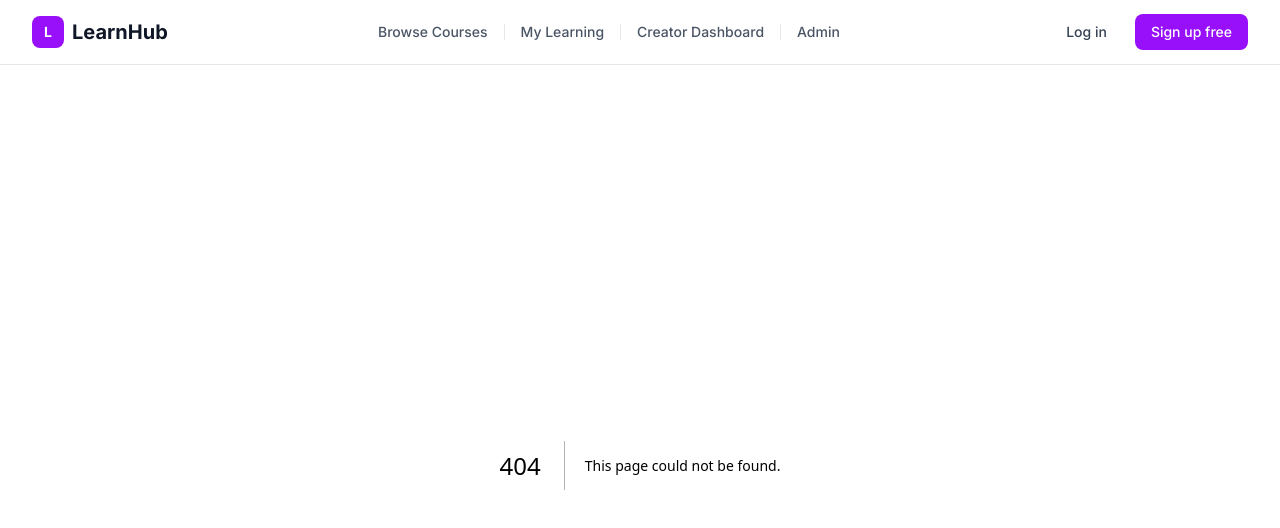
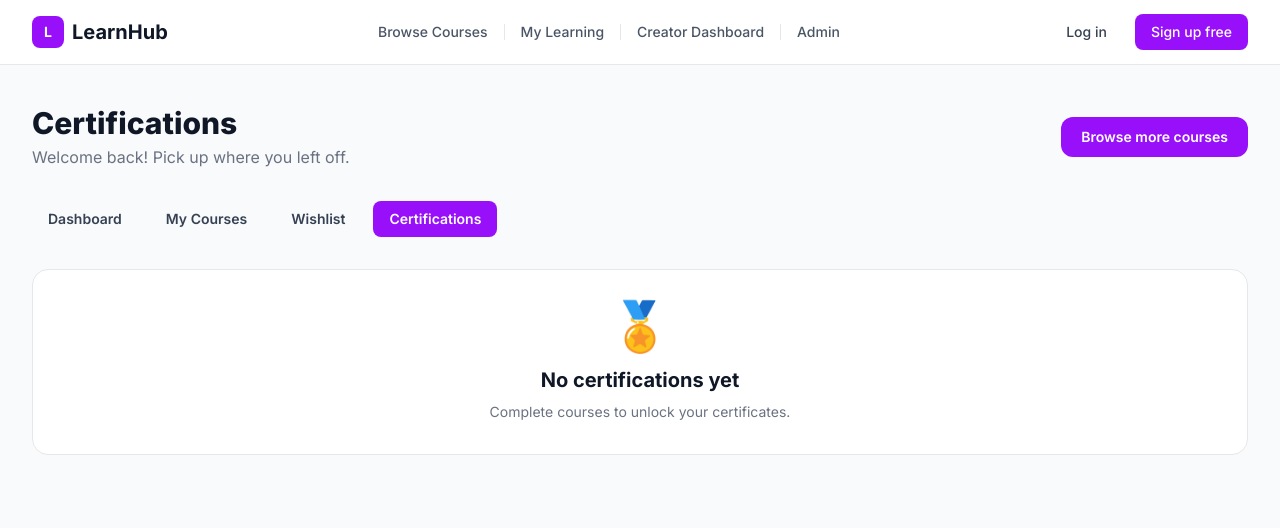
Before and after one commit to nife1060/web-engineering-abgabe, a Next.js app: page /dashboard/certifications in a window 1280 px wide. Before the commit this address had no page. Shown: the top 528 px of the page. Built offline with nearby package versions, Linux system fonts and the light colour scheme.

Commit message:
Overview courses

```diff
--- /dev/null
+++ b/src/app/dashboard/certifications/page.tsx
@@ -0,0 +1,9 @@
+export default function CertificationsPage() {
+  return (
+    <section className="bg-white border border-gray-200 rounded-2xl p-8 text-center">
+      <div className="text-5xl mb-4">🏅</div>
+      <h2 className="text-xl font-bold text-gray-900">No certifications yet</h2>
+      <p className="text-sm text-gray-500 mt-2">Complete courses to unlock your certificates.</p>
+    </section>
+  );
+}
--- /dev/null
+++ b/src/app/dashboard/courses/page.tsx
@@ -0,0 +1,58 @@
+import Link from "next/link";
+import CourseCard from "@/components/CourseCard";
+import { mockCourses } from "@/lib/data";
+
+const enrolledCourses = mockCourses.filter((course) => course.enrolled);
+
+export default async function DashboardCoursesPage({ searchParams }: { searchParams?: any }) {
+  const params = await searchParams;
+  const courseTabParam = params.coursetab;
+  const courseTab = Array.isArray(courseTabParam) ? courseTabParam[0] : courseTabParam || "all";
+
+  const tabClassName = (isActive: boolean) =>
+    `px-3 py-2 rounded-lg text-sm font-semibold transition ${isActive ? "bg-purple-600 text-white" : "text-gray-700 hover:bg-gray-50"}`;
+
+  let filteredCourses = enrolledCourses;
+  if (courseTab === "inprogress") {
+    filteredCourses = enrolledCourses.filter((course) =>
+      typeof course.progress === "number" ? course.progress > 0 && course.progress < 100 : true
+    );
+  } else if (courseTab === "completed") {
+    filteredCourses = enrolledCourses.filter((course) =>
+      typeof course.progress === "number" ? course.progress === 100 : false
+    );
+  }
+
+  return (
+    <section className="mb-10">
+      <div className="flex items-center gap-3 mb-6">
+        {[
+          { key: "all", label: "All Courses" },
+          { key: "inprogress", label: "In Progress" },
+          { key: "completed", label: "Completed" },
+        ].map((item) => (
+          <Link
+            key={item.key}
+            href={`/dashboard/courses?coursetab=${item.key}`}
+            className={tabClassName(courseTab === item.key)}
+            aria-current={courseTab === item.key ? "page" : undefined}>
+            {item.label}
+          </Link>
+        ))}
+      </div>
+
+      {filteredCourses.length > 0 ? (
+        <div className="grid grid-cols-1 sm:grid-cols-2 gap-5">
+          {filteredCourses.map((course) => (
+            <CourseCard key={course.id} course={course} showProgress />
+          ))}
+        </div>
+      ) : (
+        <div className="text-center py-12 bg-white border border-gray-200 rounded-2xl">
+          <div className="text-lg font-semibold text-gray-700">No courses found</div>
+          <p className="text-sm text-gray-500 mt-2">Try a different filter or enroll in more courses.</p>
+        </div>
+      )}
+    </section>
+  );
+}
--- /dev/null
+++ b/src/app/dashboard/layout.tsx
@@ -0,0 +1,60 @@
+"use client";
+
+import Link from "next/link";
+import { usePathname } from "next/navigation";
+
+export default function DashboardLayout({ children }: { children: React.ReactNode }) {
+  const pathname = usePathname();
+  const isCoursesPage = pathname.startsWith("/dashboard/courses");
+  const isWishlistPage = pathname.startsWith("/dashboard/wishlist");
+  const isCertificationsPage = pathname.startsWith("/dashboard/certifications");
+  const title = isCoursesPage
+    ? "My Courses"
+    : isWishlistPage
+      ? "Wishlist"
+      : isCertificationsPage
+        ? "Certifications"
+        : "My Learning";
+
+  const navItems = [
+    { label: "Dashboard", href: "/dashboard" },
+    { label: "My Courses", href: "/dashboard/courses" },
+    { label: "Wishlist", href: "/dashboard/wishlist" },
+    { label: "Certifications", href: "/dashboard/certifications" },
+  ];
+
+  return (
+    <div className="max-w-7xl mx-auto px-4 sm:px-6 lg:px-8 py-10">
+      <div className="flex items-center justify-between mb-8">
+        <div>
+          <h1 className="text-3xl font-extrabold text-gray-900">{title}</h1>
+          <p className="text-gray-500 mt-1">Welcome back! Pick up where you left off.</p>
+        </div>
+        <Link href="/courses" className="bg-purple-600 text-white font-semibold px-5 py-2.5 rounded-xl hover:bg-purple-700 transition text-sm">
+          Browse more courses
+        </Link>
+      </div>
+
+      <div className="flex items-center gap-3 mb-8">
+        {navItems.map((item) => {
+          const active = item.href === "/dashboard"
+            ? pathname === "/dashboard"
+            : pathname.startsWith("/dashboard/courses") && item.href === "/dashboard/courses"
+              || pathname.startsWith("/dashboard/wishlist") && item.href === "/dashboard/wishlist"
+              || pathname.startsWith("/dashboard/certifications") && item.href === "/dashboard/certifications";
+
+          return (
+            <Link
+              key={item.label}
+              href={item.href}
+              className={`px-4 py-2 rounded-lg text-sm font-semibold transition ${active ? "bg-purple-600 text-white" : "text-gray-700 hover:bg-gray-50"}`}>
+              {item.label}
+            </Link>
+          );
+        })}
+      </div>
+
+      {children}
+    </div>
+  );
+}
--- a/src/app/dashboard/page.tsx
+++ b/src/app/dashboard/page.tsx
@@ -14,18 +14,7 @@ export default function DashboardPage() {
   const overallProgress = Math.round((completedLessons / totalLessons) * 100);
 
   return (
-    <div className="max-w-7xl mx-auto px-4 sm:px-6 lg:px-8 py-10">
-      {/* Header */}
-      <div className="flex items-center justify-between mb-8">
-        <div>
-          <h1 className="text-3xl font-extrabold text-gray-900">My Learning</h1>
-          <p className="text-gray-500 mt-1">Welcome back! Pick up where you left off.</p>
-        </div>
-        <Link href="/courses" className="bg-purple-600 text-white font-semibold px-5 py-2.5 rounded-xl hover:bg-purple-700 transition text-sm">
-          Browse more courses
-        </Link>
-      </div>
-
+    <>
       {/* Stats */}
       <div className="grid grid-cols-2 sm:grid-cols-4 gap-4 mb-10">
         {[
@@ -34,11 +23,28 @@ export default function DashboardPage() {
           { label: "Overall Progress", value: `${overallProgress}%`, icon: "📊" },
           { label: "Certificates", value: 0, icon: "🏆" },
         ].map((stat) => (
-          <div key={stat.label} className="bg-white border border-gray-200 rounded-2xl p-5">
-            <div className="text-2xl mb-2">{stat.icon}</div>
-            <div className="text-2xl font-extrabold text-gray-900">{stat.value}</div>
-            <div className="text-xs text-gray-500 mt-1">{stat.label}</div>
-          </div>
+          stat.label === "Lessons Completed" ? (
+            <div key={stat.label} className="bg-white border border-gray-200 rounded-2xl p-5">
+              <div className="text-sm font-semibold text-gray-500">Week</div>
+              <div className="text-lg font-bold text-gray-900 mt-1">18-25.Mai</div>
+              <div className="flex items-center gap-4 mt-4">
+                <div className="flex-1 p-3 bg-green-200 rounded-lg text-center">
+                  <div className="text-xs text-green-700">Site Visits</div>
+                  <div className="text-lg font-extrabold text-green-900">8</div>
+                </div>
+                <div className="flex-1 p-3 bg-green-200 rounded-lg text-center">
+                  <div className="text-xs text-green-700">Lessons Completed</div>
+                  <div className="text-lg font-extrabold text-green-900">6</div>
+                </div>
+              </div>
+            </div>
+          ) : (
+            <div key={stat.label} className="bg-white border border-gray-200 rounded-2xl p-5">
+              <div className="text-2xl mb-2">{stat.icon}</div>
+              <div className="text-2xl font-extrabold text-gray-900">{stat.value}</div>
+              <div className="text-xs text-gray-500 mt-1">{stat.label}</div>
+            </div>
+          )
         ))}
       </div>
 
@@ -95,6 +101,6 @@ export default function DashboardPage() {
           ))}
         </div>
       </section>
-    </div>
+    </>
   );
 }
--- /dev/null
+++ b/src/app/dashboard/wishlist/page.tsx
@@ -0,0 +1,9 @@
+export default function WishlistPage() {
+  return (
+    <section className="bg-white border border-gray-200 rounded-2xl p-8 text-center">
+      <div className="text-5xl mb-4">🤍</div>
+      <h2 className="text-xl font-bold text-gray-900">Your Wishlist is empty</h2>
+      <p className="text-sm text-gray-500 mt-2">Save courses here to come back to them later.</p>
+    </section>
+  );
+}
```
